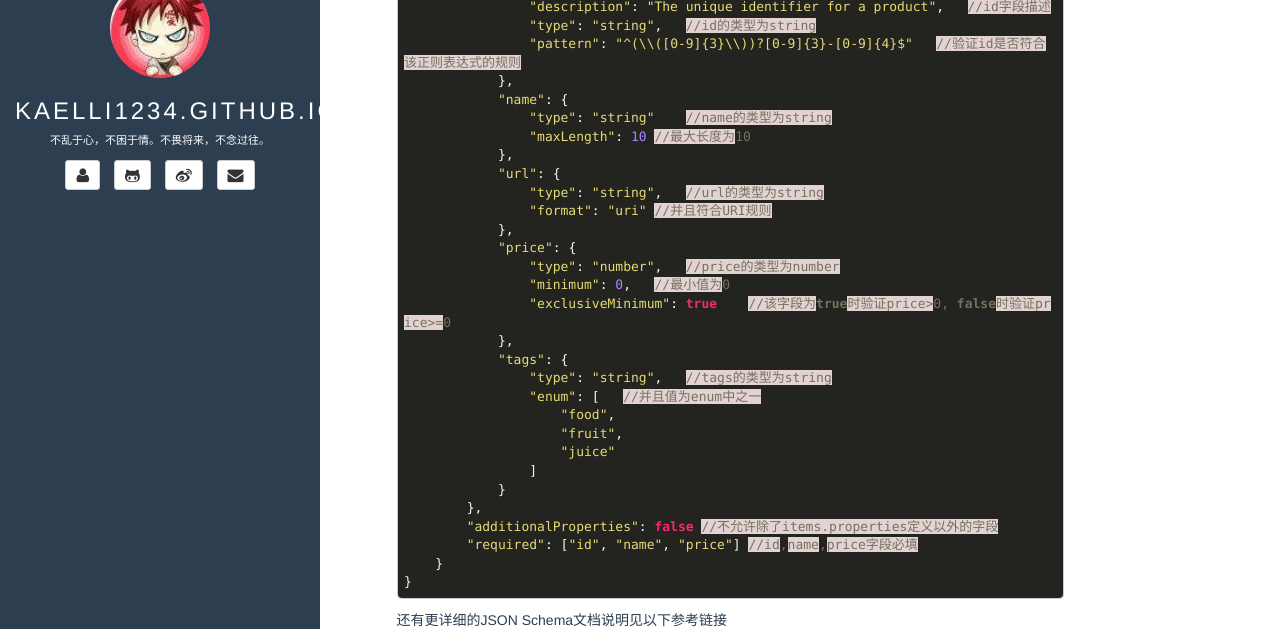
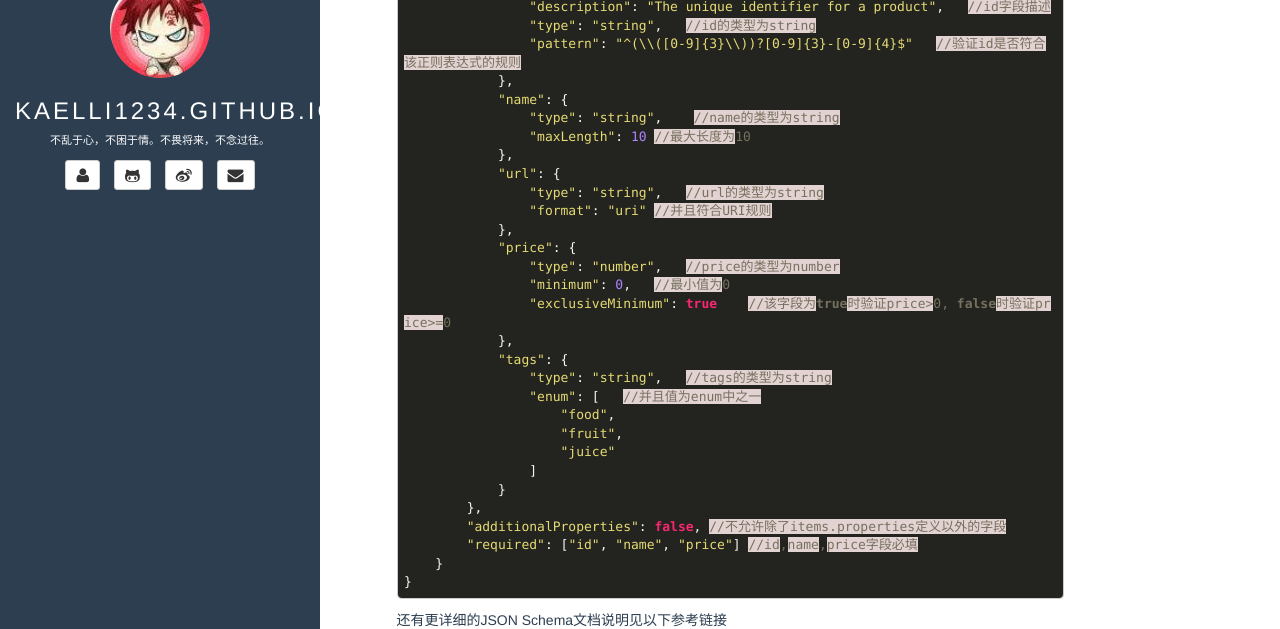
Before and after one commit to kaelli1234/kaelli1234.github.io, a Jekyll site: the page built from _posts/2017-03-01-json-schema-validate.md, in a window 1280 px wide and 900 px high, scrolled down 458 px. Shown: the part 150-779 px from the top of the window. Built offline with Jekyll 4.4.1, drawn with Linux system fonts in a browser that asks for light colours; comment, search, counter and statistics services are not loaded.

```diff
--- a/_posts/2017-03-01-json-schema-validate.md
+++ b/_posts/2017-03-01-json-schema-validate.md
@@ -34,7 +34,7 @@ shortinfo: php严格校验JSON数据格式的方法
                 "pattern": "^(\\([0-9]{3}\\))?[0-9]{3}-[0-9]{4}$"   //验证id是否符合该正则表达式的规则
             },
             "name": {
-                "type": "string"    //name的类型为string
+                "type": "string",    //name的类型为string
                 "maxLength": 10 //最大长度为10
             },
             "url": {
@@ -55,7 +55,7 @@ shortinfo: php严格校验JSON数据格式的方法
                 ]
             }
         },
-        "additionalProperties": false //不允许除了items.properties定义以外的字段
+        "additionalProperties": false, //不允许除了items.properties定义以外的字段
         "required": ["id", "name", "price"] //id,name,price字段必填
     }
 }
```
